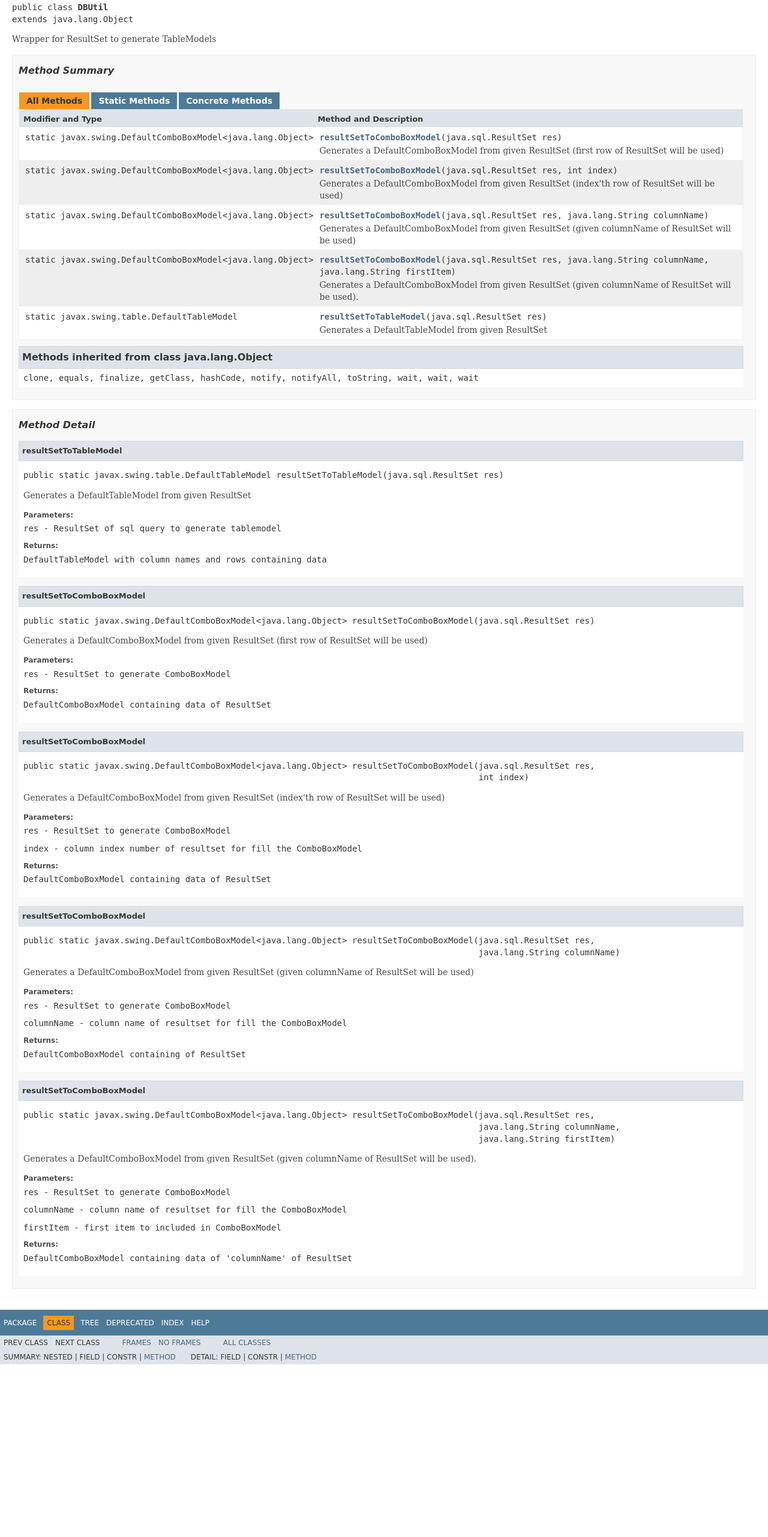
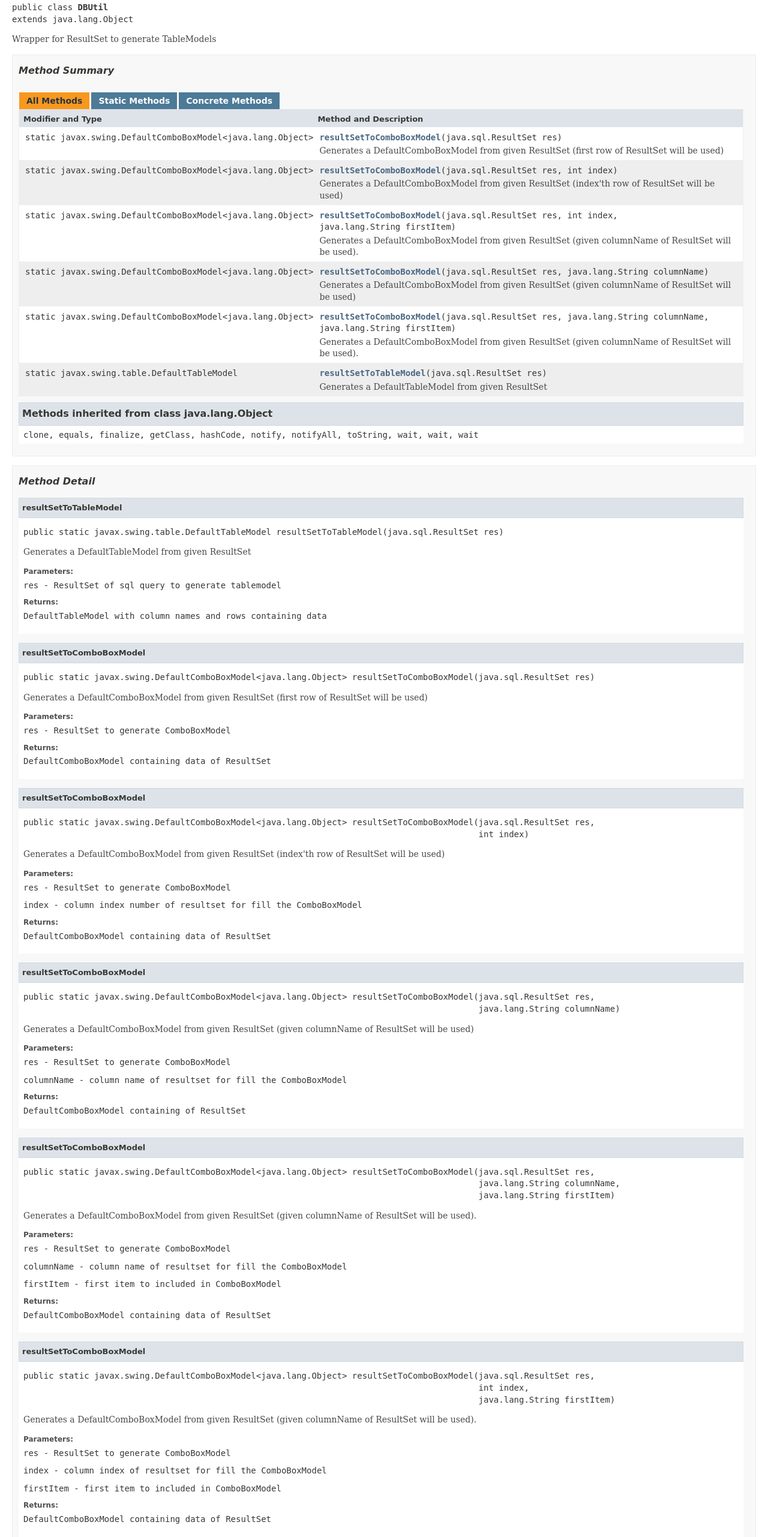
Before and after one commit to gayanch/dbutil, a plain HTML site: page org/gck/DBUtil.html in a window 1280 px wide. Shown: the part 237-2800 px from the top of the page at 60% size. Before the commit the page ends 2512 px from the top, so only its background shows below. Drawn offline with Linux system fonts and the light colour scheme; a web font is replaced by a local one.

Commit message:
Code cleanups

```diff
--- a/org/gck/DBUtil.html
+++ b/org/gck/DBUtil.html
@@ -2,9 +2,9 @@
 <!-- NewPage -->
 <html lang="en">
 <head>
-<!-- Generated by javadoc (1.8.0_72) on Mon Feb 08 23:28:14 IST 2016 -->
+<!-- Generated by javadoc (1.8.0_72) on Tue Feb 09 18:37:07 IST 2016 -->
 <title>DBUtil</title>
-<meta name="date" content="2016-02-08">
+<meta name="date" content="2016-02-09">
 <link rel="stylesheet" type="text/css" href="../../stylesheet.css" title="Style">
 <script type="text/javascript" src="../../script.js"></script>
 </head>
@@ -18,7 +18,7 @@
     catch(err) {
     }
 //-->
-var methods = {"i0":9,"i1":9,"i2":9,"i3":9,"i4":9};
+var methods = {"i0":9,"i1":9,"i2":9,"i3":9,"i4":9,"i5":9};
 var tabs = {65535:["t0","All Methods"],1:["t1","Static Methods"],8:["t4","Concrete Methods"]};
 var altColor = "altColor";
 var rowColor = "rowColor";
@@ -143,12 +143,20 @@ extends java.lang.Object</pre>
 </tr>
 <tr id="i2" class="altColor">
 <td class="colFirst"><code>static javax.swing.DefaultComboBoxModel&lt;java.lang.Object&gt;</code></td>
+<td class="colLast"><code><span class="memberNameLink"><a href="../../org/gck/DBUtil.html#resultSetToComboBoxModel-java.sql.ResultSet-int-java.lang.String-">resultSetToComboBoxModel</a></span>(java.sql.ResultSet&nbsp;res,
+                        int&nbsp;index,
+                        java.lang.String&nbsp;firstItem)</code>
+<div class="block">Generates a DefaultComboBoxModel from given ResultSet (given columnName of ResultSet will be used).</div>
+</td>
+</tr>
+<tr id="i3" class="rowColor">
+<td class="colFirst"><code>static javax.swing.DefaultComboBoxModel&lt;java.lang.Object&gt;</code></td>
 <td class="colLast"><code><span class="memberNameLink"><a href="../../org/gck/DBUtil.html#resultSetToComboBoxModel-java.sql.ResultSet-java.lang.String-">resultSetToComboBoxModel</a></span>(java.sql.ResultSet&nbsp;res,
                         java.lang.String&nbsp;columnName)</code>
 <div class="block">Generates a DefaultComboBoxModel from given ResultSet (given columnName of ResultSet will be used)</div>
 </td>
 </tr>
-<tr id="i3" class="rowColor">
+<tr id="i4" class="altColor">
 <td class="colFirst"><code>static javax.swing.DefaultComboBoxModel&lt;java.lang.Object&gt;</code></td>
 <td class="colLast"><code><span class="memberNameLink"><a href="../../org/gck/DBUtil.html#resultSetToComboBoxModel-java.sql.ResultSet-java.lang.String-java.lang.String-">resultSetToComboBoxModel</a></span>(java.sql.ResultSet&nbsp;res,
                         java.lang.String&nbsp;columnName,
@@ -156,7 +164,7 @@ extends java.lang.Object</pre>
 <div class="block">Generates a DefaultComboBoxModel from given ResultSet (given columnName of ResultSet will be used).</div>
 </td>
 </tr>
-<tr id="i4" class="altColor">
+<tr id="i5" class="rowColor">
 <td class="colFirst"><code>static javax.swing.table.DefaultTableModel</code></td>
 <td class="colLast"><code><span class="memberNameLink"><a href="../../org/gck/DBUtil.html#resultSetToTableModel-java.sql.ResultSet-">resultSetToTableModel</a></span>(java.sql.ResultSet&nbsp;res)</code>
 <div class="block">Generates a DefaultTableModel from given ResultSet</div>
@@ -255,7 +263,7 @@ extends java.lang.Object</pre>
 <a name="resultSetToComboBoxModel-java.sql.ResultSet-java.lang.String-java.lang.String-">
 <!--   -->
 </a>
-<ul class="blockListLast">
+<ul class="blockList">
 <li class="blockList">
 <h4>resultSetToComboBoxModel</h4>
 <pre>public static&nbsp;javax.swing.DefaultComboBoxModel&lt;java.lang.Object&gt;&nbsp;resultSetToComboBoxModel(java.sql.ResultSet&nbsp;res,
@@ -268,7 +276,27 @@ extends java.lang.Object</pre>
 <dd><code>columnName</code> - column name of resultset for fill the ComboBoxModel</dd>
 <dd><code>firstItem</code> - first item to included in ComboBoxModel</dd>
 <dt><span class="returnLabel">Returns:</span></dt>
-<dd>DefaultComboBoxModel containing data of 'columnName' of ResultSet</dd>
+<dd>DefaultComboBoxModel containing data of ResultSet</dd>
+</dl>
+</li>
+</ul>
+<a name="resultSetToComboBoxModel-java.sql.ResultSet-int-java.lang.String-">
+<!--   -->
+</a>
+<ul class="blockListLast">
+<li class="blockList">
+<h4>resultSetToComboBoxModel</h4>
+<pre>public static&nbsp;javax.swing.DefaultComboBoxModel&lt;java.lang.Object&gt;&nbsp;resultSetToComboBoxModel(java.sql.ResultSet&nbsp;res,
+                                                                                          int&nbsp;index,
+                                                                                          java.lang.String&nbsp;firstItem)</pre>
+<div class="block">Generates a DefaultComboBoxModel from given ResultSet (given columnName of ResultSet will be used).</div>
+<dl>
+<dt><span class="paramLabel">Parameters:</span></dt>
+<dd><code>res</code> - ResultSet to generate ComboBoxModel</dd>
+<dd><code>index</code> - column index of resultset for fill the ComboBoxModel</dd>
+<dd><code>firstItem</code> - first item to included in ComboBoxModel</dd>
+<dt><span class="returnLabel">Returns:</span></dt>
+<dd>DefaultComboBoxModel containing data of ResultSet</dd>
 </dl>
 </li>
 </ul>
```
Also changed, not shown: allclasses-frame.html (+2 -2 lines), allclasses-noframe.html (+2 -2 lines), constant-values.html (+2 -2 lines), deprecated-list.html (+2 -2 lines), help-doc.html (+2 -2 lines), index-all.html (+6 -2 lines), index.html (+1 -1 lines), org/gck/package-frame.html (+2 -2 lines), org/gck/package-summary.html (+2 -2 lines), org/gck/package-tree.html (+2 -2 lines), overview-tree.html (+2 -2 lines), 4 other files.
